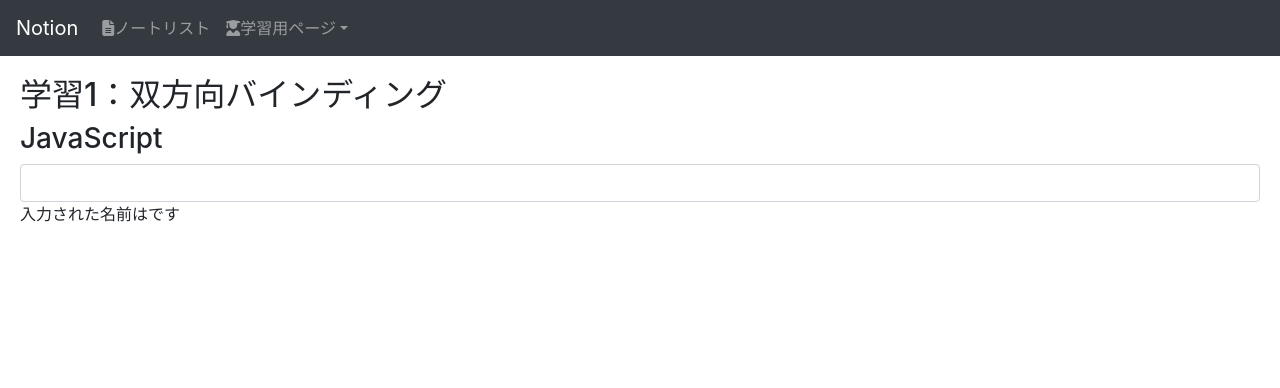
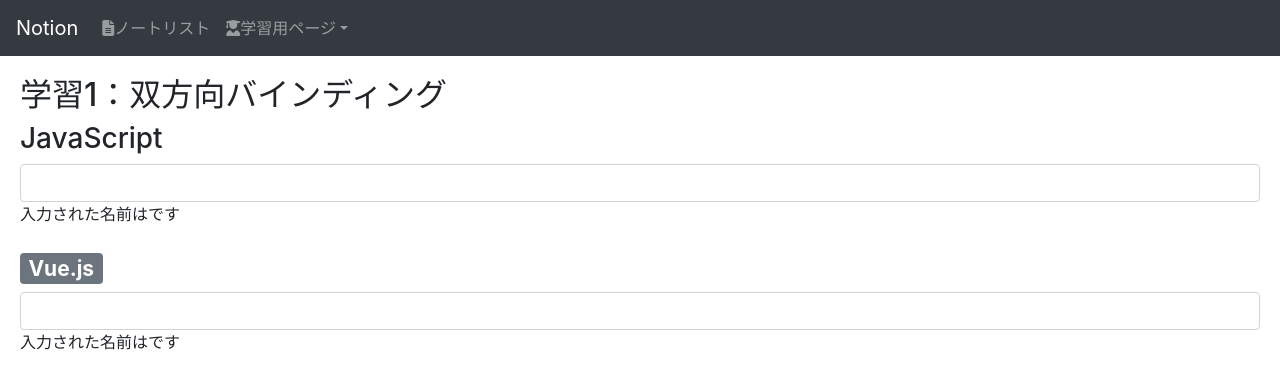
Before and after one commit to ryotaro-boost/practice_vue.js, a Vue app: page /study/binding in a window 1280 px wide. Shown: the top 388 px of the page. Built offline with nearby package versions, Linux system fonts and the light colour scheme.

Commit message:
同様の処理をVue.jsで記述

```diff
--- a/src/components/study/BindingPage.vue
+++ b/src/components/study/BindingPage.vue
@@ -8,6 +8,11 @@
     <span id="text">入力された名前はです</span>
     <br>
     <br>
+
+    <!-- Vue.js -->
+    <h3><span class="badge badge-secondary">Vue.js</span></h3>
+    <input class="form-control" v-model="name">
+    <span>入力された名前は{{ name }}です</span>
   </div>
 </template>
 
@@ -23,6 +28,11 @@ window.onload = function() {
 }
 
 export default {
+  data() {
+    return {
+      name: ''
+    }
+  }
 
 }
 </script>
```
